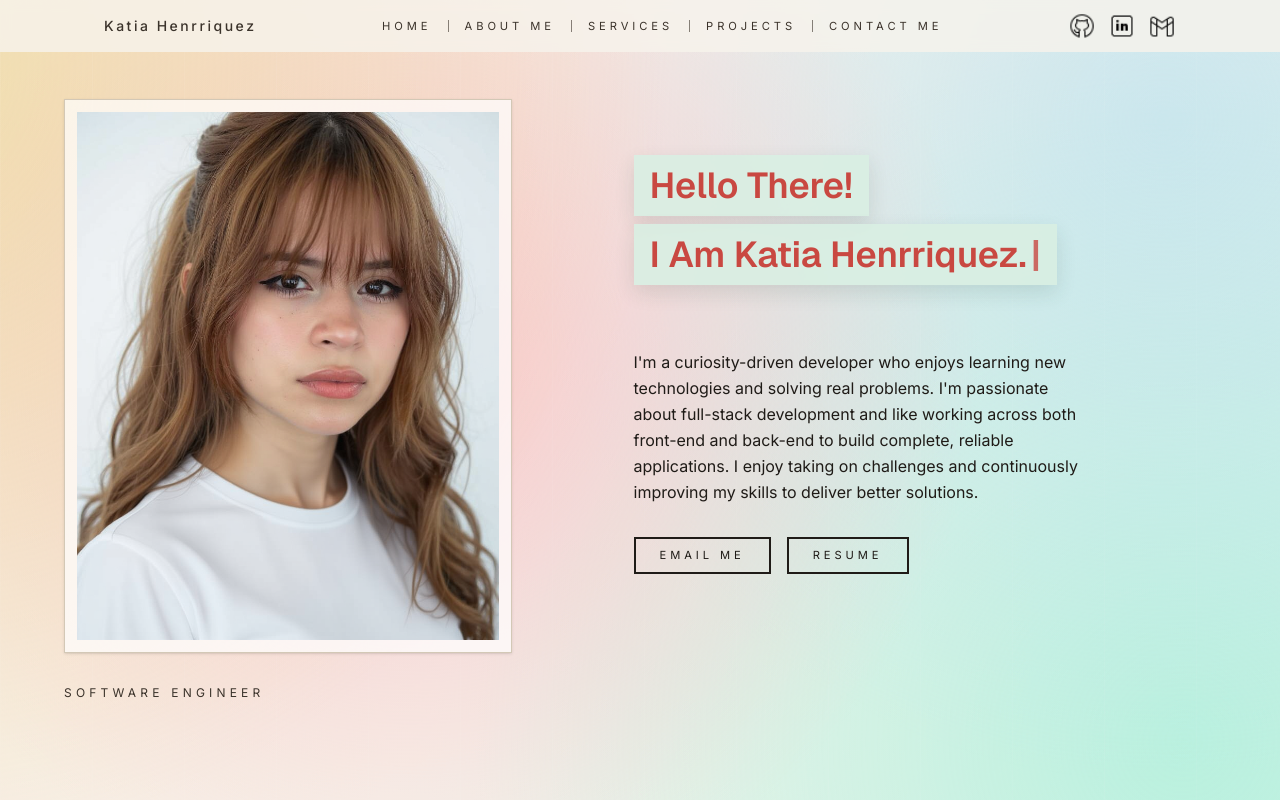
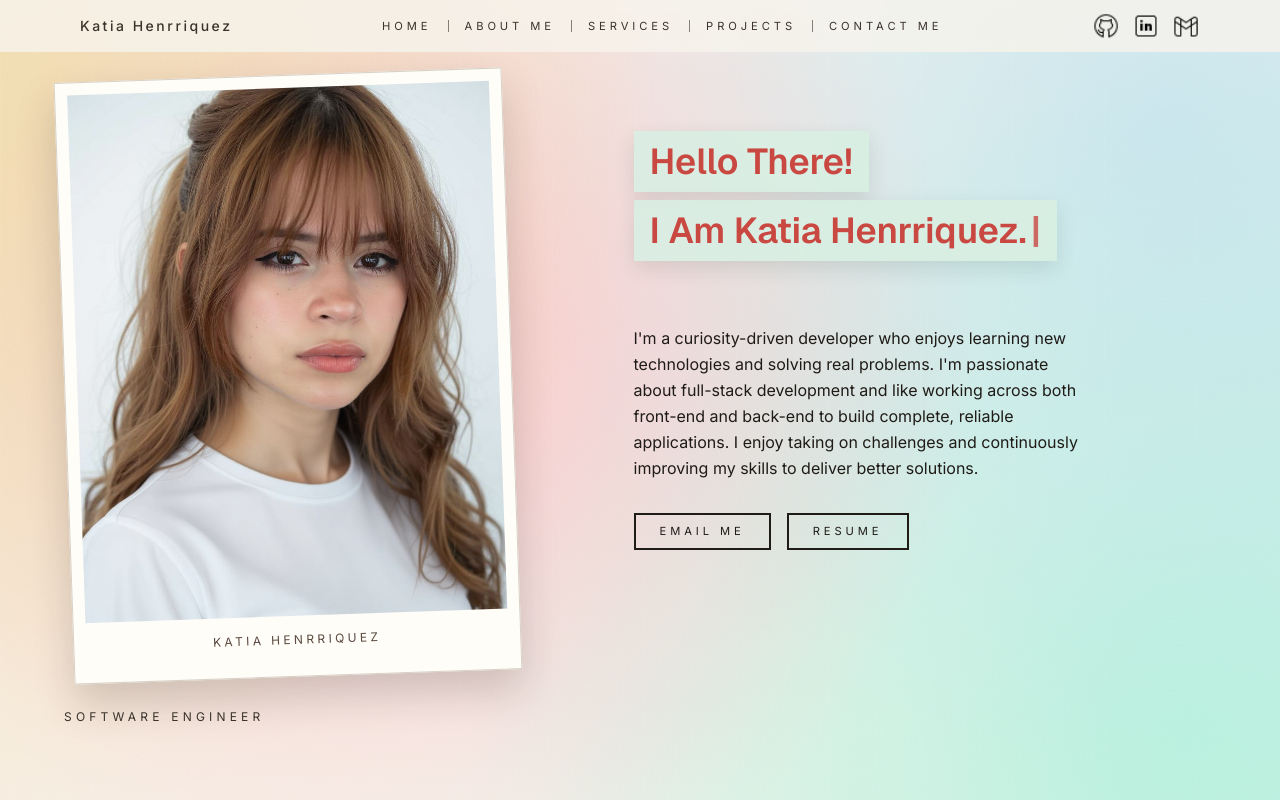
Before and after one commit to K41L3r14/portfolio, a Next.js app in the folder portfolio/: page / in a window 1280 px wide. Built offline with nearby package versions, Linux system fonts and the light colour scheme.

Commit message:
made my picture look like a polaroid.

```diff
--- a/portfolio/src/app/page.tsx
+++ b/portfolio/src/app/page.tsx
@@ -91,7 +91,7 @@ export default function Home() {
           backdropFilter: "blur(6px)",
         }}
       >
-        <div className="mx-auto flex w-full max-w-6xl flex-col items-center gap-4 px-6 py-2 sm:flex-row sm:justify-between sm:px-8 sm:py-3 lg:px-10">
+        <div className="mx-auto flex w-full max-w-6xl flex-col items-center gap-4 px-4 py-2 sm:flex-row sm:justify-between sm:py-3">
           <span className="description-font text-sm font-medium tracking-[0.18em] text-[#3b332b]">
             Katia Henrriquez
           </span>
@@ -141,7 +141,7 @@ export default function Home() {
         >
           <div className="mx-auto grid w-full max-w-6xl items-start gap-10 lg:grid-cols-[minmax(0,1fr)_minmax(0,1.1fr)]">
             <div className="space-y-8">
-              <div className="relative w-full max-w-md overflow-hidden border border-[#d3c8b6] bg-white/70 p-3 shadow-sm">
+              <div className="w-full max-w-md rotate-[-2deg] border border-[#d8d1c7] bg-[#fffdf8] p-3 pb-7 shadow-[0_20px_40px_rgba(31,27,23,0.18)]">
                 <div className="relative aspect-[4/5] w-full">
                   <Image
                     src="/profile.png"
@@ -152,6 +152,9 @@ export default function Home() {
                     priority
                   />
                 </div>
+                <p className="description-font pt-4 text-center text-xs uppercase tracking-[0.28em] text-[#5a4a3f]">
+                  Katia Henrriquez
+                </p>
               </div>
               <p className="description-font text-xs uppercase tracking-[0.35em] text-[#3b332b]">
                 Software engineer
```
